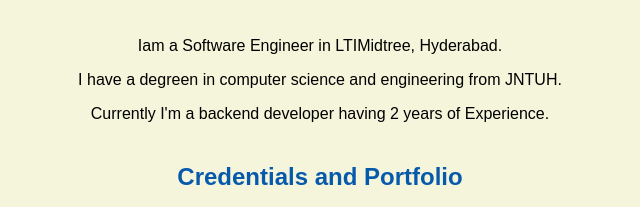
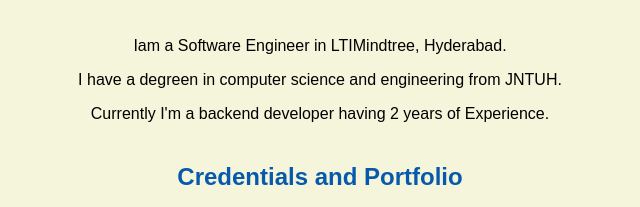
Before and after one commit to maheshmuthangi/maheshmuthangi.github.io, a plain HTML site: page index.html in a window 1280 px wide. Shown: the part 566-773 px from the top of the page, 320-960 px from the left. Drawn offline with Linux system fonts and the light colour scheme.

Commit message:
Update index.html

```diff
--- a/index.html
+++ b/index.html
@@ -18,7 +18,7 @@
     <img src="images/banner.jpg" width="75%" alt="banner">
     <h1>Mahesh Muthangi's Portal</h1>
     <h2>About Me</h2>
-    <p>Iam a Software Engineer in LTIMidtree, Hyderabad.</p>
+    <p>Iam a Software Engineer in LTIMindtree, Hyderabad.</p>
     <p>I have a degreen in computer science and engineering from JNTUH.</p>
     <p>Currently I'm a backend developer having 2 years of Experience.</p>
     <h2>Credentials and Portfolio</h2>
```
